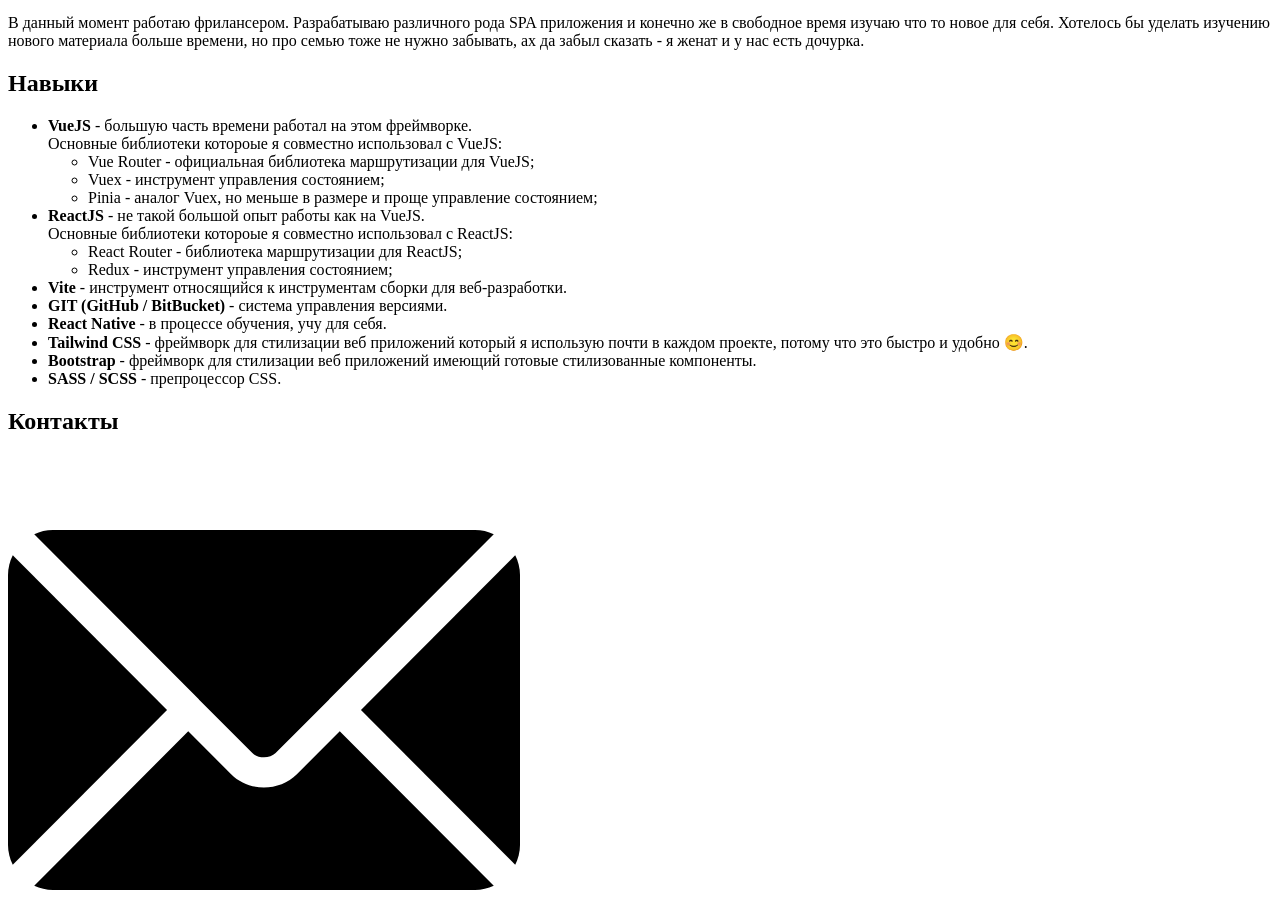
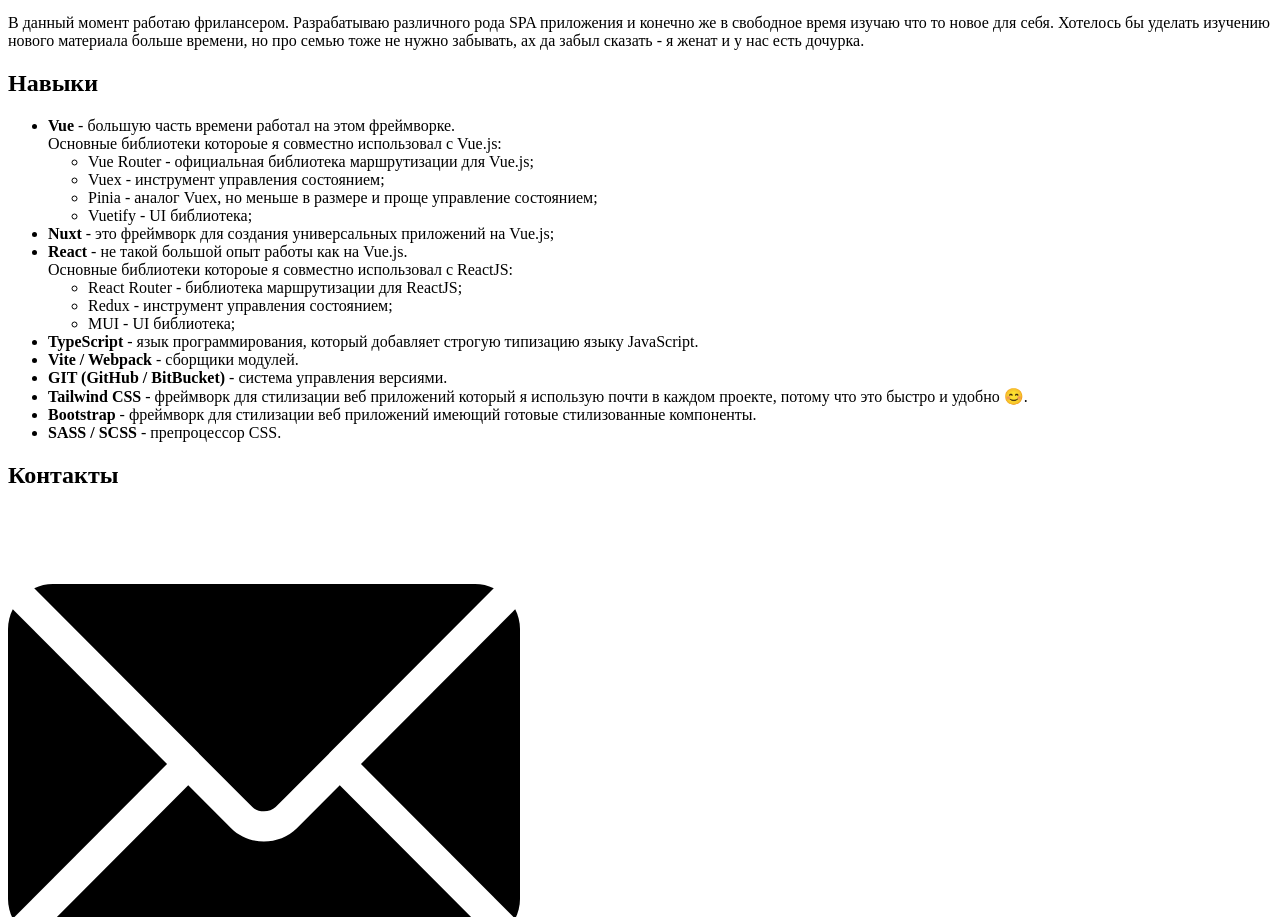
Before and after one commit to DarkLektor/portfolio-minimal, a Vue app: page / in a window 1280 px wide. Shown: the part 1488-2405 px from the top of the page. Built offline with nearby package versions, Linux system fonts and the light colour scheme.

Commit message:
Fix skills and base path

```diff
--- a/src/components/AboutMe.vue
+++ b/src/components/AboutMe.vue
@@ -44,6 +44,7 @@ article {
     padding-top: 450px;
   }
 }
+
 @media screen and (max-width: 575px) {
   article {
     padding-top: 350px;
--- a/src/components/Skills.vue
+++ b/src/components/Skills.vue
@@ -8,23 +8,29 @@
     <h2 class="text-2xl font-bold mb-4">Навыки</h2>
     <ul class="list-disc list-inside">
       <li class="mb-4">
-        <b>VueJS</b> - большую часть времени работал на этом фреймворке. <br />
-        Основные библиотеки котороые я совместно использовал с VueJS:
+        <b>Vue</b> - большую часть времени работал на этом фреймворке. <br />
+        Основные библиотеки котороые я совместно использовал с Vue.js:
 
         <ul
           class="pl-4 list-disc list-inside dark:marker:text-sky-400 marker:text-violet-600"
         >
-          <li>Vue Router - официальная библиотека маршрутизации для VueJS;</li>
+          <li>Vue Router - официальная библиотека маршрутизации для Vue.js;</li>
           <li>Vuex - инструмент управления состоянием;</li>
           <li>
             Pinia - аналог Vuex, но меньше в размере и проще управление
             состоянием;
           </li>
+          <li>Vuetify - UI библиотека;</li>
         </ul>
       </li>
 
       <li class="mb-4">
-        <b>ReactJS</b> - не такой большой опыт работы как на VueJS. <br />
+        <b>Nuxt</b> - это фреймворк для создания универсальных приложений на
+        Vue.js;
+      </li>
+
+      <li class="mb-4">
+        <b>React</b> - не такой большой опыт работы как на Vue.js. <br />
         Основные библиотеки котороые я совместно использовал с ReactJS:
 
         <ul
@@ -32,20 +38,19 @@
         >
           <li>React Router - библиотека маршрутизации для ReactJS;</li>
           <li>Redux - инструмент управления состоянием;</li>
+          <li>MUI - UI библиотека;</li>
         </ul>
       </li>
 
       <li class="mb-4">
-        <b>Vite</b> - инструмент относящийся к инструментам сборки для
-        веб-разработки.
+        <b>TypeScript</b> - язык программирования, который добавляет строгую
+        типизацию языку JavaScript.
       </li>
+
+      <li class="mb-4"><b>Vite / Webpack</b> - сборщики модулей.</li>
 
       <li class="mb-4">
         <b>GIT (GitHub / BitBucket)</b> - система управления версиями.
-      </li>
-
-      <li class="mb-4">
-        <b>React Native</b> - в процессе обучения, учу для себя.
       </li>
 
       <li class="mb-4">
--- a/vite.config.js
+++ b/vite.config.js
@@ -10,4 +10,5 @@ export default defineConfig({
       "@": path.resolve(__dirname, "./src"),
     },
   },
+  base: "/portfolio-minimal/",
 });
```
